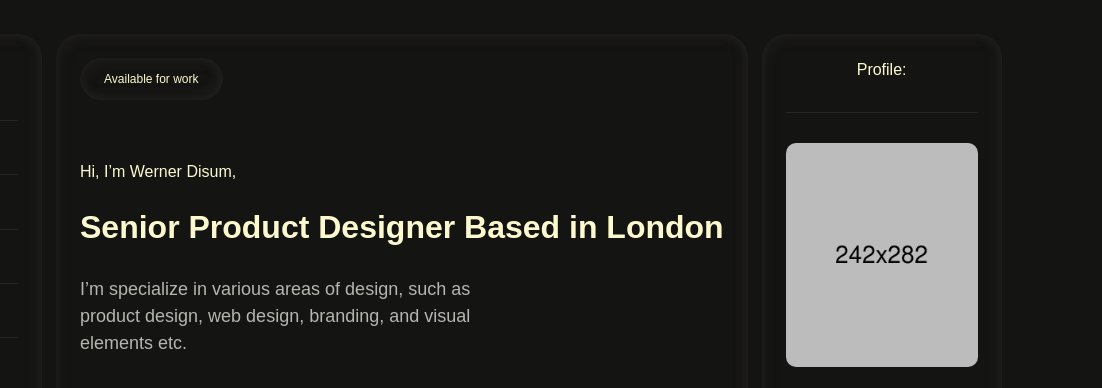
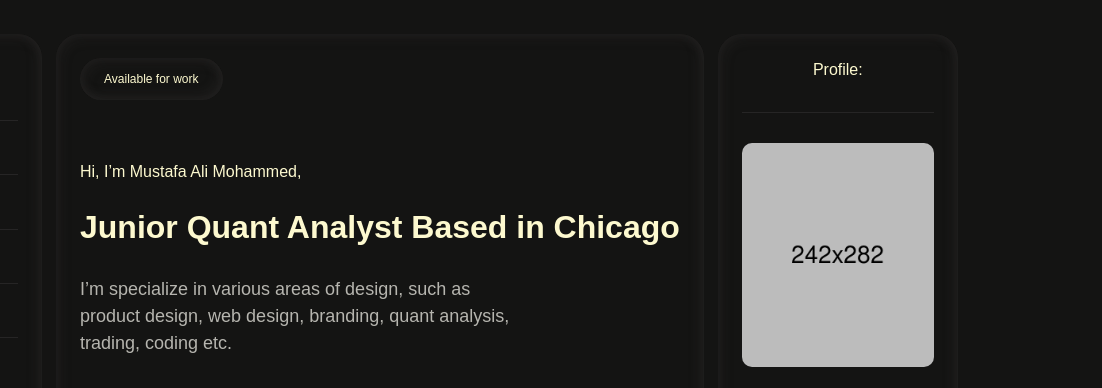
Before and after one commit to mshaikh2431/muxt1, a plain HTML site: page index.html in a window 1280 px wide. Shown: the top 388 px of the page, 178-1280 px from the left. Drawn offline with Linux system fonts and the light colour scheme; a web font is replaced by a local one.

Commit message:
Update index.html

```diff
--- a/index.html
+++ b/index.html
@@ -9,7 +9,7 @@
    <meta http-equiv="X-UA-Compatible" content="IE=edge">
    <meta name="viewport" content="width=device-width, initial-scale=1.0">
    <!--<< Title >>-->
-   <title>Disum - Protfolio HTML Template</title>
+   <title>Mustafa Ali Mohammed Quant Analyst</title>
    <!--<< Favcion >>-->
    <link rel="shortcut icon" href="assets/img/logo/favicon.png">
    <!--<< Bootstrap min.css >>-->
@@ -117,11 +117,11 @@
                Available for work
             </span>
             <span class="fz-20 fw-500 white dixon">
-               Hi, I’m Werner Disum,
+               Hi, I’m Mustafa Ali Mohammed,
             </span>
             <h1 class="white">
-               Senior Product Designer
-               Based in London
+               Junior Quant Analyst
+               Based in Chicago
             </h1>
             <div class="half-content">
                <div class="half-arros">
@@ -129,14 +129,13 @@
                </div>
                <p class="pra-clr">
                   I’m specialize in various areas of design, such
-                  as product design, web design, branding, and
-                  visual elements etc.
+                  as product design, web design, branding, quant analysis, trading, coding etc.
                </p>
             </div>
             <div class="banner-counter">
                <div class="counter-bitem">
                   <span class="stor-tilecount">
-                     12
+                     3
                   </span>
                   <span class="pra-clr">
                      Years of
```
